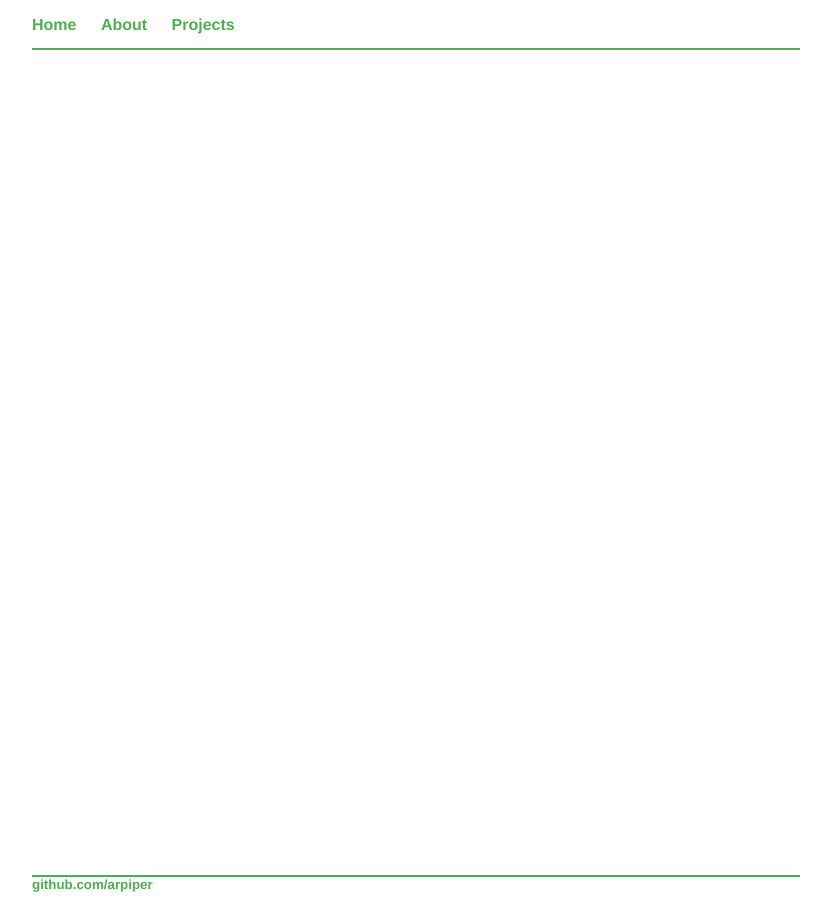
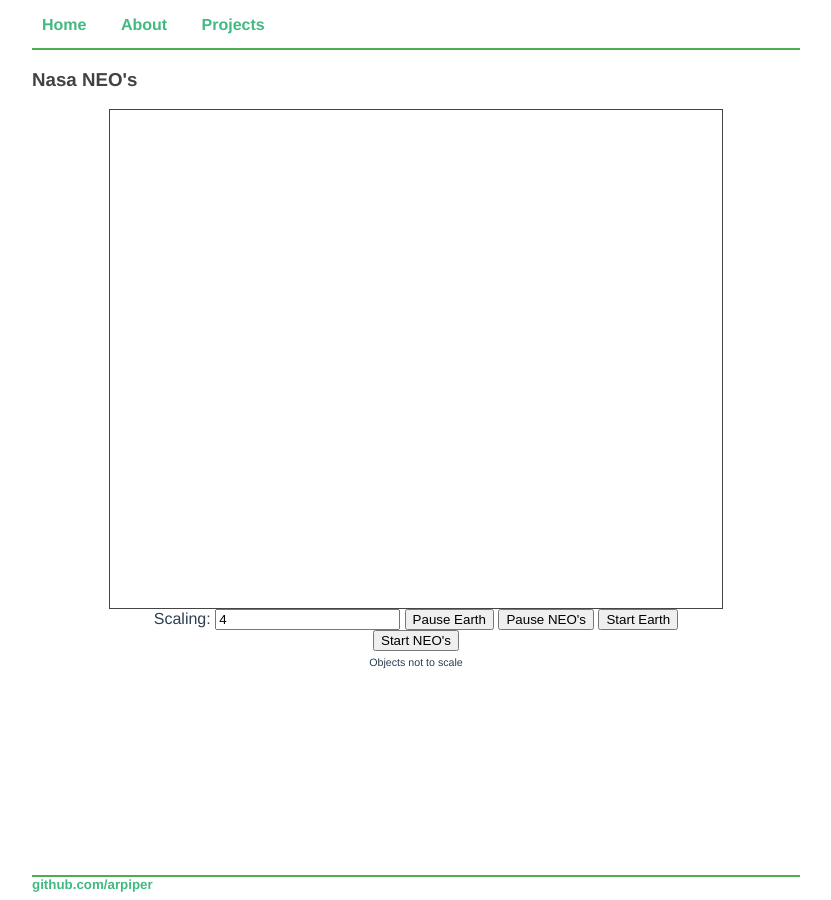
Before and after one commit to arpiper/arpiper.github.io, a Jekyll site: the page built from index.html, in a window 1280 px wide. Shown: the whole page, without its empty margins (224-1055 px from the left). Built offline with Jekyll 4.4.1, drawn with Linux system fonts in a browser that asks for light colours.

Commit message:
added nasa neos to homepage

```diff
--- a/index.html
+++ b/index.html
@@ -3,5 +3,10 @@ layout: default
 title: ARPiper - Andrew Piper
 ---
 <div>
-
+  <div class="nasa-neo">
+    <h3>Nasa NEO's</h3>
+    <div id="nasa-near-earth-objects">
+    </div>
+    <script src="./projects/nasa_neo/js/build.js"></script>
+  </div>
 </div>
```
